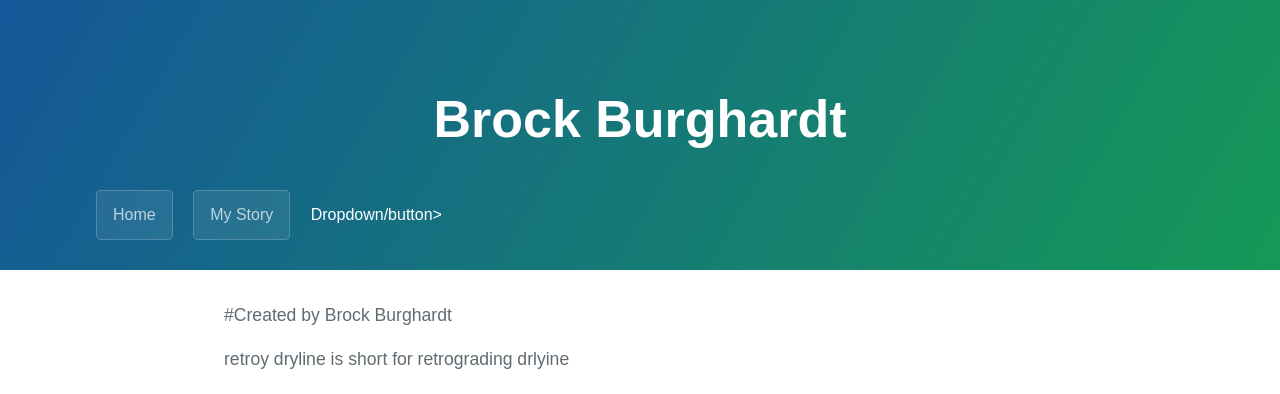
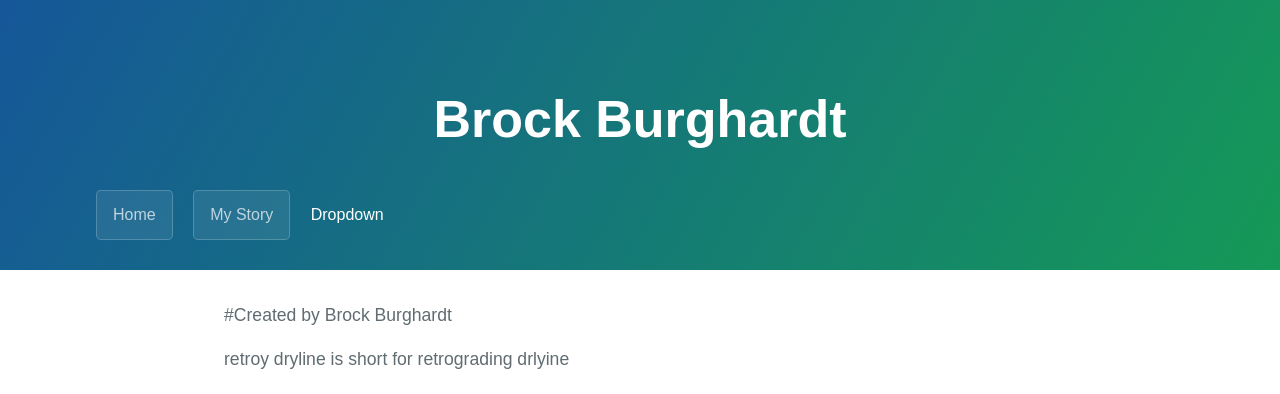
Before and after one commit to retrodryline-zz/retrodryline.github.io, a Jekyll site: the page built from retro.md, in a window 1280 px wide. Shown: the top 394 px of the page. Built offline with Jekyll 4.4.1, drawn with Linux system fonts in a browser that asks for light colours.

Commit message:
Update template.html

```diff
--- a/_layouts/template.html
+++ b/_layouts/template.html
@@ -83,7 +83,7 @@
       <div class="dropdown">
        <a href="index" class="btn">Home</a>
        <a href="mystory" class="btn">My Story</a>
-       <a button class="dropbtn">Dropdown/button>
+       <button class="dropbtn">Dropdown</button>
        <div class="dropdown-content">
          <a href="https://weather.cod.edu/forecast/" target="_blank" rel="noopener noreferrer">COD Models</a>
          <a href="https://home.pivotalweather.com/" target="_blank" rel="noopener noreferrer">Pivotal Weather</a>
```
